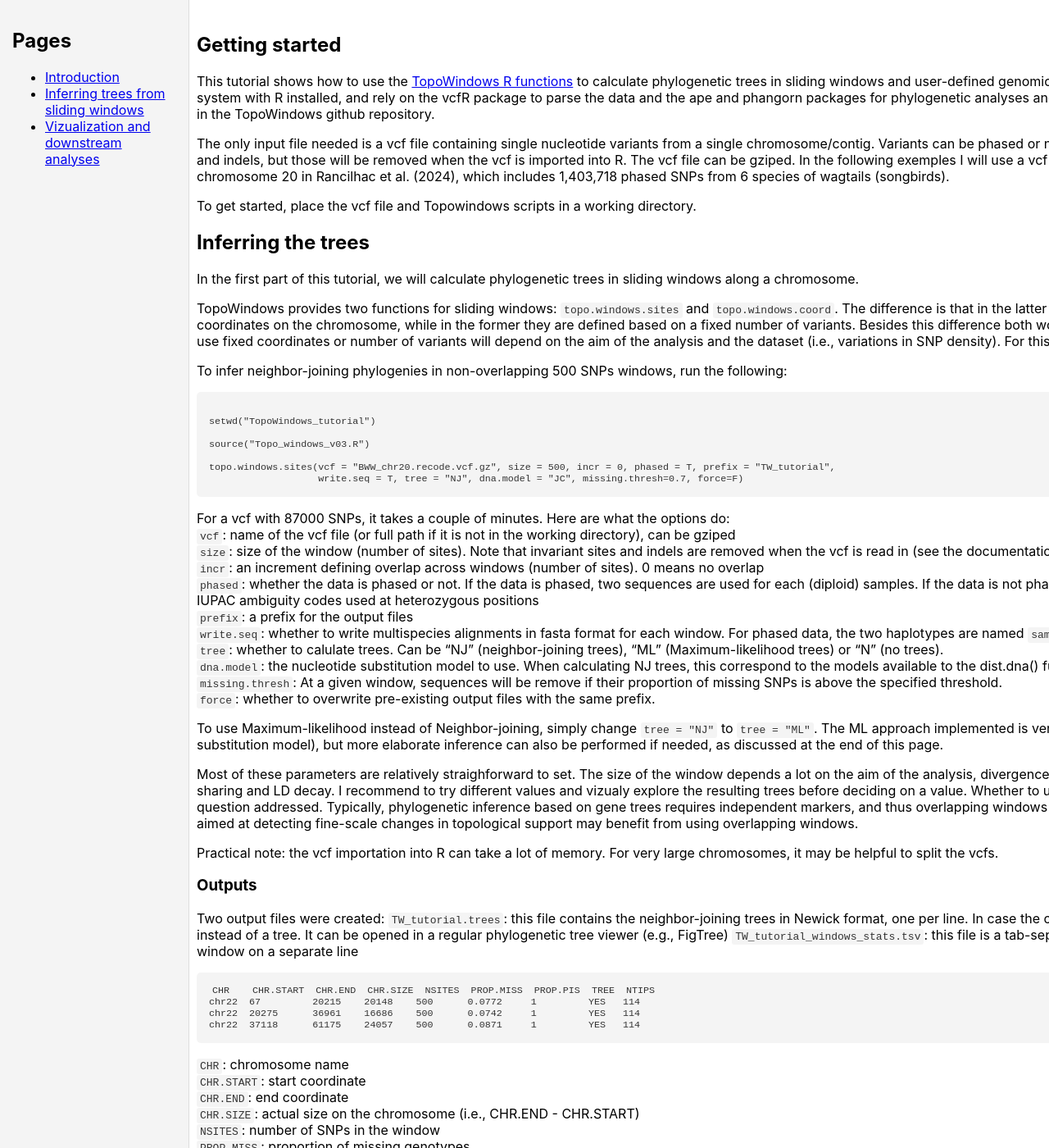
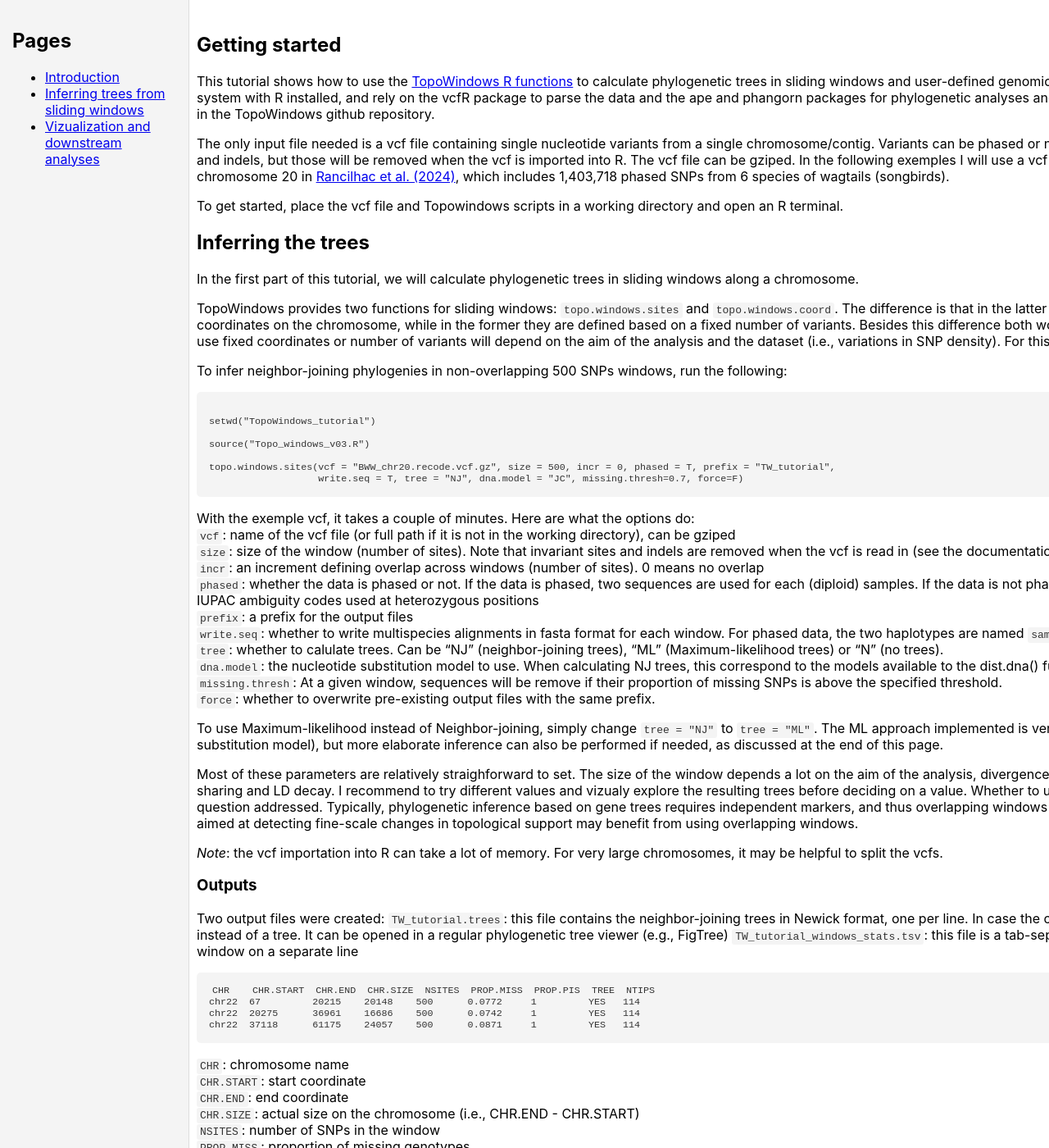
Before and after one commit to rancilhac/Genome-Wide-Phylogenies.github.io, a Jekyll site: the page built from Sliding-windows.md, in a window 1280 px wide and 1400 px high. Shown: the whole window at 82% size. Built offline with Jekyll 4.4.1, drawn with Linux system fonts in a browser that asks for light colours; our own code applies the rules of GitHub Pages for plain Markdown files; some of the changed text lies outside the part shown.

Commit message:
Update Sliding-windows.md

````diff
--- a/Sliding-windows.md
+++ b/Sliding-windows.md
@@ -6,9 +6,9 @@ title: Calulating phylogenetic trees in sliding windows
 
 This tutorial shows how to use the [TopoWindows R functions](https://github.com/rancilhac/TopoWindows) to calculate phylogenetic trees in sliding windows and user-defined genomic regions. These functions can be run on any system with R installed, and rely on the vcfR package to parse the data and the ape and phangorn packages for phylogenetic analyses and tree output. Further information can be found in the TopoWindows github repository.
 
-The only input file needed is a vcf file containing single nucleotide variants from a single chromosome/contig. Variants can be phased or not, and the vcf can also contain invariant sites and indels, but those will be removed when the vcf is imported into R. The vcf file can be gziped. In the following exemples I will use a vcf (download link) corresponding to chromosome 20 in Rancilhac et al. (2024), which includes 1,403,718 phased SNPs from 6 species of wagtails (songbirds).
+The only input file needed is a vcf file containing single nucleotide variants from a single chromosome/contig. Variants can be phased or not, and the vcf can also contain invariant sites and indels, but those will be removed when the vcf is imported into R. The vcf file can be gziped. In the following exemples I will use a vcf ([download link](https://drive.google.com/file/d/1JGOdDQLBWibT8xaSoz4d31fKFJBDQUhF/view?usp=sharing)) corresponding to chromosome 20 in [Rancilhac et al. (2024)](https://academic.oup.com/sysbio/article/73/1/12/7294611), which includes 1,403,718 phased SNPs from 6 species of wagtails (songbirds).
 
-To get started, place the vcf file and Topowindows scripts in a working directory.
+To get started, place the vcf file and Topowindows scripts in a working directory and open an R terminal.
 
 ## Inferring the trees
 
@@ -26,7 +26,7 @@ source("Topo_windows_v03.R")
 topo.windows.sites(vcf = "BWW_chr20.recode.vcf.gz", size = 500, incr = 0, phased = T, prefix = "TW_tutorial",
                    write.seq = T, tree = "NJ", dna.model = "JC", missing.thresh=0.7, force=F)
 ```
-For a vcf with 87000 SNPs, it takes a couple of minutes. Here are what the options do: \
+With the exemple vcf, it takes a couple of minutes. Here are what the options do: \
 `vcf`: name of the vcf file (or full path if it is not in the working directory), can be gziped \
 `size`: size of the window (number of sites). Note that invariant sites and indels are removed when the vcf is read in (see the documentation of vcfR for more details) \
 `incr`: an increment defining overlap across windows (number of sites). 0 means no overlap \
@@ -42,7 +42,7 @@ To use Maximum-likelihood instead of Neighbor-joining, simply change `tree = "NJ
 
 Most of these parameters are relatively straighforward to set. The size of the window depends a lot on the aim of the analysis, divergence times across species, the proportion of allele sharing and LD decay. I recommend to try different values and vizualy explore the resulting trees before deciding on a value. Whether to use overlapping windows depend on the question addressed. Typically, phylogenetic inference based on gene trees requires independent markers, and thus overlapping windows won't do. On the other hand, genome scans aimed at detecting fine-scale changes in topological support may benefit from using overlapping windows.
 
-Practical note: the vcf importation into R can take a lot of memory. For very large chromosomes, it may be helpful to split the vcfs.
+*Note*: the vcf importation into R can take a lot of memory. For very large chromosomes, it may be helpful to split the vcfs.
 
 ### Outputs
 
````
Also changed, not shown: other parts of Sliding-windows.md (+3 -3 lines).
